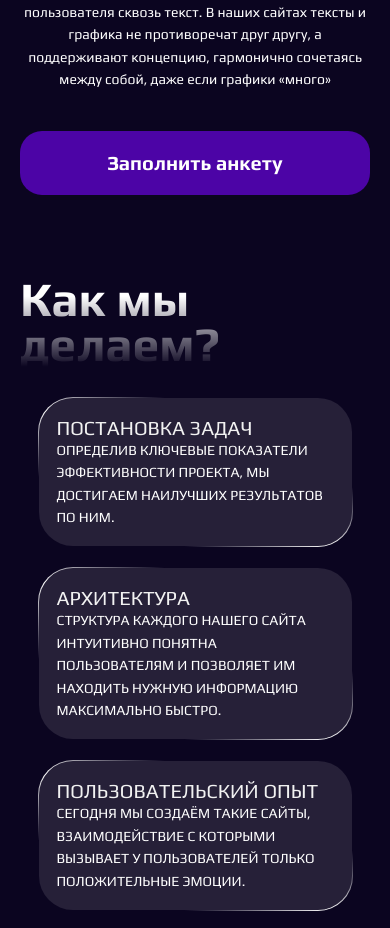
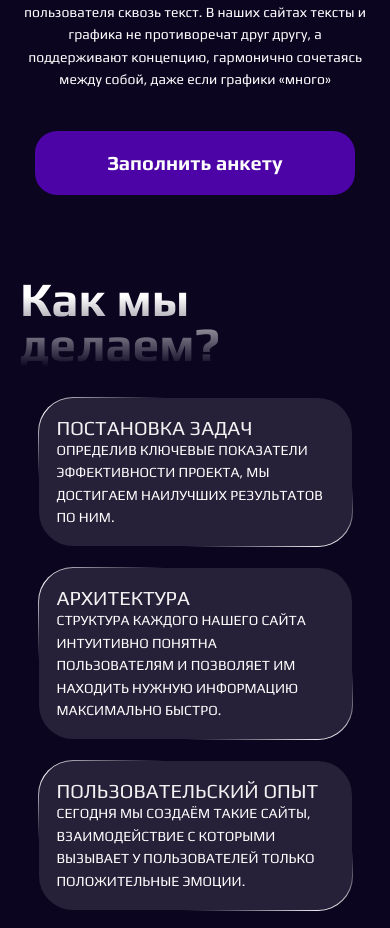
Before and after one commit to JulieBenchuk/web-studio, a Next.js app: page /design in a window 390 px wide. Shown: the part 2802-3730 px from the top of the page. Built offline with nearby package versions, Linux system fonts and the light colour scheme.

Commit message:
fix: width of button in DesignerTasks

```diff
--- a/src/components/04_Desing/DesignerTasks.tsx
+++ b/src/components/04_Desing/DesignerTasks.tsx
@@ -39,7 +39,9 @@ const DesignerTasks = () => {
                             если
                             графики «много»
                         </div>
-                        <FullButton className={style.visualButton}>Заполнить анкету</FullButton>
+                        <div className={style.visualButtonWrapper}>
+                            <FullButton className={style.visualButton}>Заполнить анкету</FullButton>
+                        </div>
                     </div>
 
                     <div className={style.background}>
--- a/src/styles/components/designerTasks.module.scss
+++ b/src/styles/components/designerTasks.module.scss
@@ -204,13 +204,17 @@
           }
         }
 
-        .visualButton {
-          z-index: 1;
+        .visualButtonWrapper {
           @media (max-width: 965px) {
-            width: 100%;
+            display: flex;
+            justify-content: center;
           }
 
+          .visualButton {
+            z-index: 1;
+          }
         }
+
 
       }
 
```
